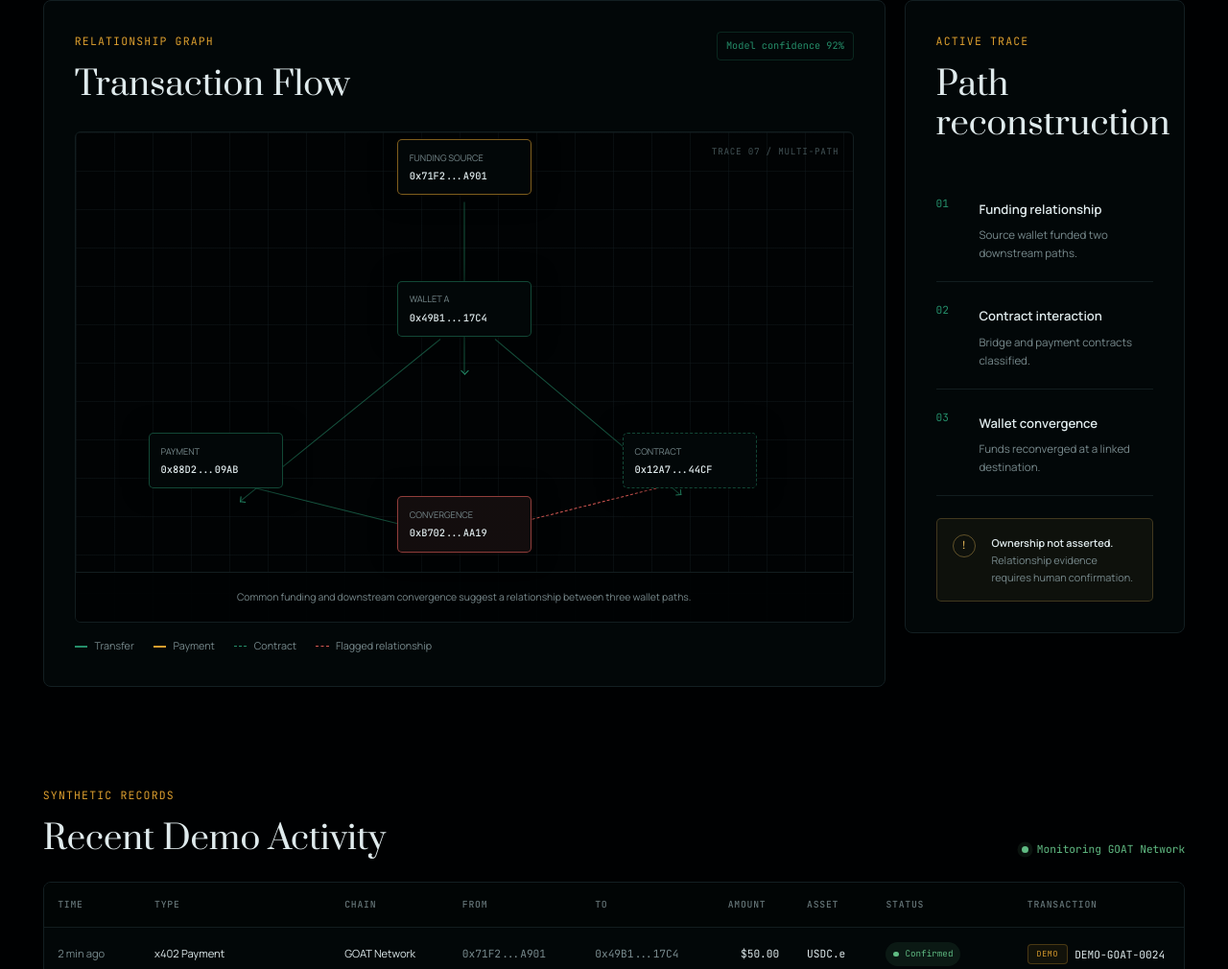
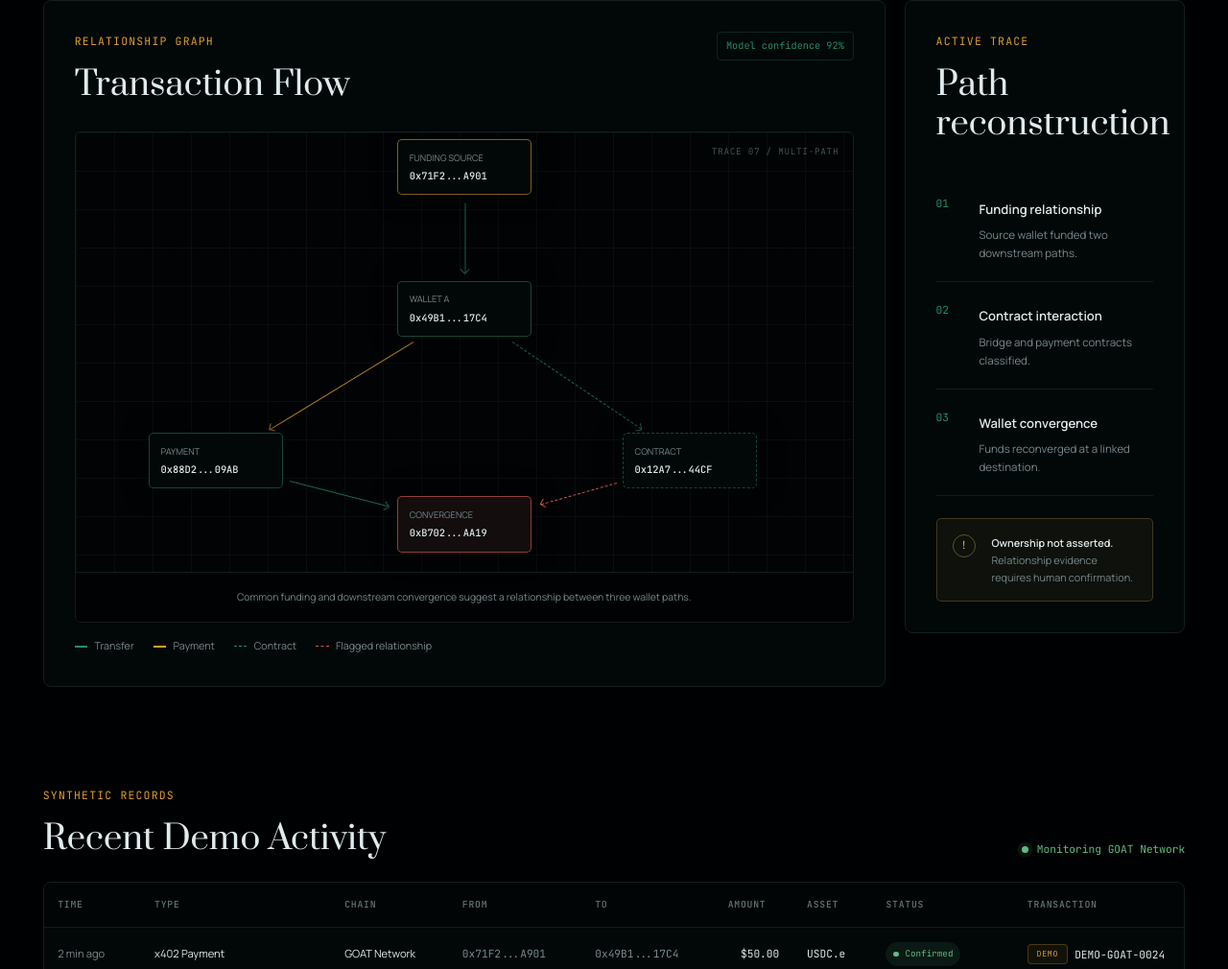
Before and after one commit to Abel356/Triage-Openclaw-Internship, a plain HTML site: page website/activity/index.html in a window 1280 px wide. Shown: the part 1332-2342 px from the top of the page at 96% size. Drawn offline with Linux system fonts and the light colour scheme.

Commit message:
Align transaction flow connectors

```diff
--- a/website/activity/index.html
+++ b/website/activity/index.html
@@ -100,26 +100,26 @@
           <span class="flow-confidence">Model confidence 92%</span>
         </header>
         <figure class="wallet-flow">
-          <div class="flow-node flow-node--source" style="--x: 50%; --y: 7%;">
+          <div class="flow-node flow-node--source" id="flow-source" style="--x: 50%; --y: 7%;">
             <span>Funding source</span><strong>0x71F2...A901</strong>
           </div>
-          <div class="flow-node" style="--x: 50%; --y: 36%;">
+          <div class="flow-node" id="flow-wallet-a" style="--x: 50%; --y: 36%;">
             <span>Wallet A</span><strong>0x49B1...17C4</strong>
           </div>
-          <div class="flow-node" style="--x: 18%; --y: 67%;">
+          <div class="flow-node flow-node--branch" id="flow-payment" style="--x: 18%; --y: 67%;">
             <span>Payment</span><strong>0x88D2...09AB</strong>
           </div>
-          <div class="flow-node flow-node--contract" style="--x: 79%; --y: 67%;">
+          <div class="flow-node flow-node--branch flow-node--contract" id="flow-contract" style="--x: 79%; --y: 67%;">
             <span>Contract</span><strong>0x12A7...44CF</strong>
           </div>
-          <div class="flow-node flow-node--flagged" style="--x: 50%; --y: 80%;">
+          <div class="flow-node flow-node--flagged" id="flow-convergence" style="--x: 50%; --y: 80%;">
             <span>Convergence</span><strong>0xB702...AA19</strong>
           </div>
-          <span class="flow-edge flow-edge--one" aria-hidden="true"></span>
-          <span class="flow-edge flow-edge--two" aria-hidden="true"></span>
-          <span class="flow-edge flow-edge--three" aria-hidden="true"></span>
-          <span class="flow-edge flow-edge--four" aria-hidden="true"></span>
-          <span class="flow-edge flow-edge--five" aria-hidden="true"></span>
+          <span class="flow-edge flow-edge--one" data-from="flow-source" data-to="flow-wallet-a" aria-hidden="true"></span>
+          <span class="flow-edge flow-edge--two" data-from="flow-wallet-a" data-to="flow-payment" aria-hidden="true"></span>
+          <span class="flow-edge flow-edge--three" data-from="flow-wallet-a" data-to="flow-contract" aria-hidden="true"></span>
+          <span class="flow-edge flow-edge--four" data-from="flow-payment" data-to="flow-convergence" aria-hidden="true"></span>
+          <span class="flow-edge flow-edge--five" data-from="flow-contract" data-to="flow-convergence" aria-hidden="true"></span>
           <figcaption>Common funding and downstream convergence suggest a relationship between three wallet paths.</figcaption>
         </figure>
         <div class="flow-legend" aria-label="Transaction flow legend">
--- a/website/css/activity.css
+++ b/website/css/activity.css
@@ -496,32 +496,45 @@
 }
 
 .flow-edge {
+  --edge-color: oklch(0.58 0.11 165 / 0.72);
   position: absolute;
   z-index: 1;
   display: block;
   height: 1px;
-  background: oklch(0.58 0.11 165 / 0.58);
+  background: var(--edge-color);
+  color: var(--edge-color);
+  pointer-events: none;
   transform-origin: left center;
 }
 
 .flow-edge::after {
   content: "";
   position: absolute;
-  right: -1px;
-  top: -3px;
-  width: 6px;
-  height: 6px;
+  right: 0;
+  top: 50%;
+  width: 7px;
+  height: 7px;
   border-top: 1px solid currentColor;
   border-right: 1px solid currentColor;
-  color: var(--primary);
-  transform: rotate(45deg);
+  transform: translateY(-50%) rotate(45deg);
 }
 
-.flow-edge--one { left: 50%; top: 14%; width: 22%; transform: rotate(90deg); }
-.flow-edge--two { left: 47%; top: 42%; width: 33%; transform: rotate(141deg); }
-.flow-edge--three { left: 54%; top: 42%; width: 31%; transform: rotate(40deg); }
-.flow-edge--four { left: 22%; top: 72%; width: 30%; transform: rotate(14deg); }
-.flow-edge--five { left: 76%; top: 72%; width: 27%; transform: rotate(166deg); border-top: 1px dashed var(--danger); background: transparent; }
+.flow-edge--two {
+  --edge-color: oklch(0.74 0.14 78 / 0.78);
+}
+
+.flow-edge--three {
+  height: 0;
+  border-top: 1px dashed var(--edge-color);
+  background: transparent;
+}
+
+.flow-edge--five {
+  --edge-color: oklch(0.66 0.17 25 / 0.88);
+  height: 0;
+  border-top: 1px dashed var(--edge-color);
+  background: transparent;
+}
 
 .wallet-flow figcaption {
   position: absolute;
@@ -932,11 +945,12 @@
   }
 
   .flow-node--flagged {
-    top: 77%;
+    top: 79%;
   }
 
-  .flow-edge--two { width: 31%; }
-  .flow-edge--three { width: 29%; }
+  .flow-node--branch {
+    top: 62%;
+  }
 
   .section-header {
     align-items: flex-start;
--- a/website/js/activity.js
+++ b/website/js/activity.js
@@ -240,6 +240,71 @@ function renderSecondaryMetrics() {
     .join("");
 }
 
+function getFlowNodeCenter(rect) {
+  return {
+    x: rect.left + rect.width / 2,
+    y: rect.top + rect.height / 2,
+  };
+}
+
+function getFlowNodeBoundary(rect, toward) {
+  const center = getFlowNodeCenter(rect);
+  const deltaX = toward.x - center.x;
+  const deltaY = toward.y - center.y;
+  const scale = 1 / Math.max(
+    Math.abs(deltaX) / (rect.width / 2),
+    Math.abs(deltaY) / (rect.height / 2),
+  );
+
+  return {
+    x: center.x + deltaX * scale,
+    y: center.y + deltaY * scale,
+  };
+}
+
+function positionFlowEdges() {
+  const graph = document.querySelector(".wallet-flow");
+  if (!graph) return;
+
+  const graphRect = graph.getBoundingClientRect();
+
+  graph.querySelectorAll(".flow-edge[data-from][data-to]").forEach((edge) => {
+    const source = document.getElementById(edge.dataset.from);
+    const target = document.getElementById(edge.dataset.to);
+    if (!source || !target) return;
+
+    const sourceRect = source.getBoundingClientRect();
+    const targetRect = target.getBoundingClientRect();
+    const sourceCenter = getFlowNodeCenter(sourceRect);
+    const targetCenter = getFlowNodeCenter(targetRect);
+    const sourceBoundary = getFlowNodeBoundary(sourceRect, targetCenter);
+    const targetBoundary = getFlowNodeBoundary(targetRect, sourceCenter);
+    const deltaX = targetBoundary.x - sourceBoundary.x;
+    const deltaY = targetBoundary.y - sourceBoundary.y;
+    const distance = Math.hypot(deltaX, deltaY);
+    if (!distance) return;
+
+    const unitX = deltaX / distance;
+    const unitY = deltaY / distance;
+    const sourceGap = 7;
+    const targetGap = 10;
+    const startX = sourceBoundary.x + unitX * sourceGap;
+    const startY = sourceBoundary.y + unitY * sourceGap;
+    const length = Math.max(distance - sourceGap - targetGap, 0);
+
+    edge.style.left = `${startX - graphRect.left}px`;
+    edge.style.top = `${startY - graphRect.top}px`;
+    edge.style.width = `${length}px`;
+    edge.style.transform = `rotate(${Math.atan2(deltaY, deltaX)}rad)`;
+  });
+}
+
+let flowPositionFrame;
+function queueFlowEdgePosition() {
+  cancelAnimationFrame(flowPositionFrame);
+  flowPositionFrame = requestAnimationFrame(positionFlowEdges);
+}
+
 document.getElementById("snapshot-label").textContent = triageDemoData.environment.updatedLabel;
 document.getElementById("demo-disclosure").textContent = triageDemoData.environment.disclosure;
 
@@ -250,3 +315,14 @@ renderReconciliation();
 renderActivityTable();
 renderFindings();
 renderSecondaryMetrics();
+
+queueFlowEdgePosition();
+window.addEventListener("resize", queueFlowEdgePosition, { passive: true });
+document.fonts?.ready.then(queueFlowEdgePosition);
+
+const flowGraph = document.querySelector(".wallet-flow");
+if (flowGraph && "ResizeObserver" in window) {
+  const flowResizeObserver = new ResizeObserver(queueFlowEdgePosition);
+  flowResizeObserver.observe(flowGraph);
+  flowGraph.querySelectorAll(".flow-node").forEach((node) => flowResizeObserver.observe(node));
+}
```
